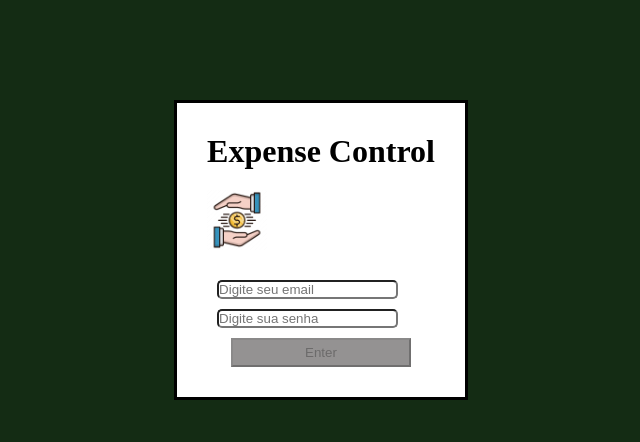
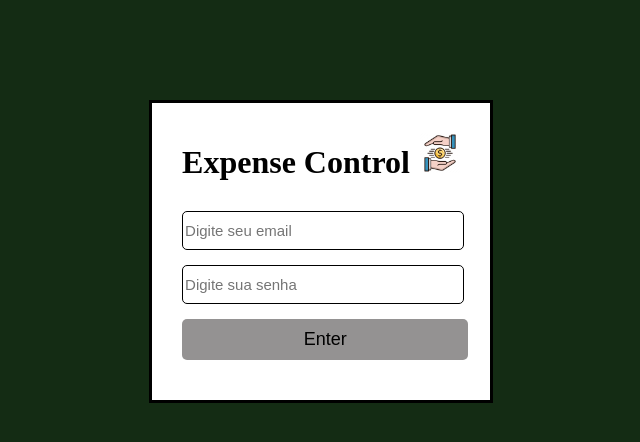
Before and after one commit to ricardo-shinoda/expense-control, a React (Create React App) app: page / in a window 1280 px wide. Shown: the top 442 px of the page, without its empty margins (319-959 px from the left). Built offline with nearby package versions, Linux system fonts and the light colour scheme.

Commit message:
CSS: Login page done

```diff
--- a/src/pages/Login.js
+++ b/src/pages/Login.js
@@ -27,7 +27,7 @@ function Login() {
         <div className="div">
             <form className={style.login}>
                 <h1 className={style.title}>Expense Control</h1>
-                <img className={style.img} height='60px' alt="imagem" src={image} />
+                <img className={style.img} height='40px' alt="imagem" src={image} />
                 <input
                     className={style.input}
                     type="email"
--- a/src/style/Login.module.css
+++ b/src/style/Login.module.css
@@ -6,46 +6,62 @@
     border: solid 3px black;
     margin: 100px;
     padding: 30px;
+    align-items: center;
 }
 
 .title {
     background-color: white;
-    /* display: inline-block; */
+    display: inline-flex;
     display: inline-block;
-    padding-bottom: 20px;
-    /* align-content: center; */
-    /* align-items: center; */
-}
-
-.div {
-    background-color: rgb(20, 44, 20);
+    padding-bottom: 30px;
+    align-items: center;
+    align-content: center;
 }
 
 .img {
     background-color: white;
-    display: flex;
-    padding-bottom: 20px;
-    /* align-content: center; */
+    display: inline-flex;
+    padding-left: 10px;
+    /* padding-bottom: 20px; */
+    /* justify-content: center; */
+    /* align-items: center; */
+    /* padding-left: 50%; */
 }
 
 .input {
+    font-size: 15px;
+    border: 1.5px solid;
+    width: 100%;
     justify-content: center;
     align-items: center;
     background-color: white;
     display: flex;
-    margin: 10px;
+    margin-bottom: 15px;
+    border-radius: 5px;
+    padding-top: 10px;
+    padding-bottom: 10px;
+    padding-left: 2px;
+
+}
+
+.button {
+
+    padding: 10px;
+    width: 180px;
+    background-color: rgb(148, 146, 146);
+    display: inline-block;
+    margin-bottom: 10px;
+    color: black;
+    font-size: 18px;
+    border: none;
+    width: 103%;
     border-radius: 5px;
 }
 
-.button {
-    padding: 5px;
-    width: 180px;
-    background-color: rgb(148, 146, 146);
-    display: inline-block;
+.button:hover {
+    background-color: rgb(97, 179, 97);
+    color: white;
+    /* margin: 5px 5px; */
+    /* font-size: large; */
+    /* width: 190px; */
 }
-
-.button:hover {
-    background-color: rgb(61, 219, 61);
-    font-size: large;
-    width: 190px;
-}
```
